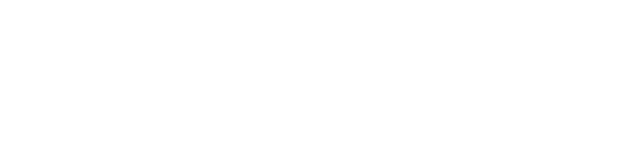
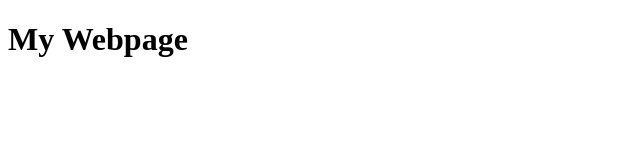
Before and after one commit to sortonesangel/IT24-ASSESSMENT, a plain HTML site: page index.html in a window 1280 px wide. Shown: the whole page, without its empty margins (0-640 px from the left). Drawn offline with Linux system fonts and the light colour scheme.

Commit message:
added my webpage

```diff
--- a/index.html
+++ b/index.html
@@ -3,9 +3,9 @@
 <head>
     <meta charset="UTF-8">
     <meta name="viewport" content="width=device-width, initial-scale=1.0">
-    <title>Document</title>
+    <title>WebPage</title>
 </head>
 <body>
-
+    <h1>My Webpage</h1>
 </body>
 </html>
```
